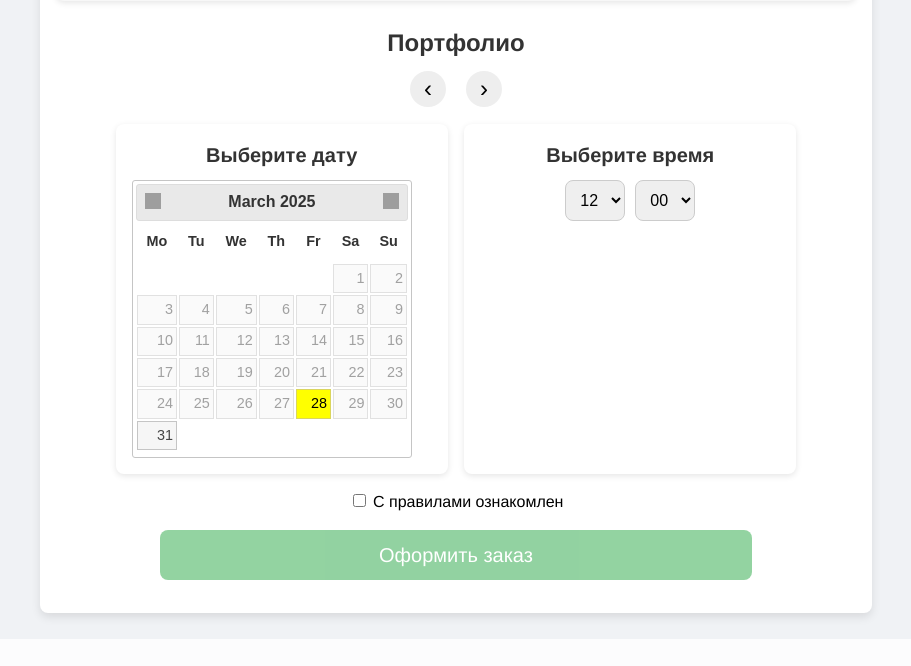
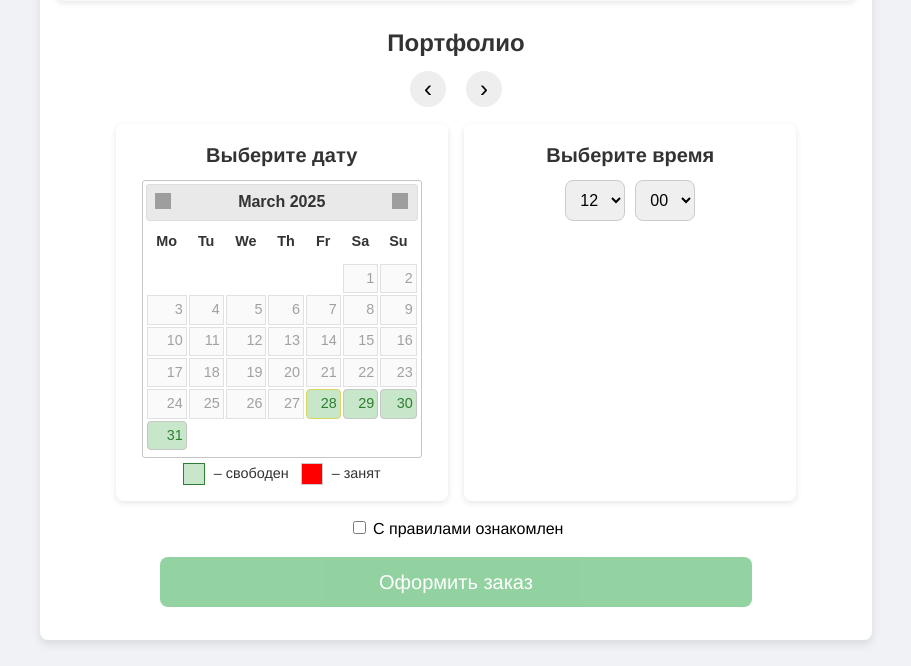
Before and after one commit to DaniyarS1703/Telegram-Fotograf2, a Flask app: template templates/profile.html in a window 1280 px wide. Shown: the part 369-1035 px from the top of the page, without its empty margins (184-1095 px from the left). Before the commit the page ends 994 px from the top, so only its background shows below. Run offline with Flask 3, Linux system fonts and the light colour scheme; the template is opened without the code that fills it, so the values that code supplies are empty; some libraries are stand-ins or nearby versions; grey boxes are pictures that could not be loaded.

Commit message:
Ваше сообщение коммита

```diff
--- a/templates/profile.html
+++ b/templates/profile.html
@@ -245,7 +245,35 @@
       margin-bottom: var(--small-padding);
       font-size: 1rem;
     }
+    /* Легенда календаря */
+    .datepicker-legend {
+      text-align: center;
+      margin-top: 5px;
+      font-size: 0.9em;
+      color: #333;
+    }
 
+#datepicker-view {
+  display: inline-block;
+  margin: 0 auto;
+}
+    .legend-box {
+      display: inline-block;
+      width: 20px;
+      height: 20px;
+      background-color: red;
+      margin-right: 5px;
+      vertical-align: middle;
+      border: 1px solid #ccc;
+    }
+.legend-box.free {
+  background-color: #c8e6c9 !important;
+  border: 1px solid #2e7d32; /* для небольшого контраста, можно настроить */
+}
+
+.legend-box.busy {
+  background-color: red;
+}
     /* Модальное окно (Календарь) */
     .modal-overlay {
       position: fixed;
@@ -304,7 +332,6 @@
       transition: background-color 0.3s ease;
     }
     .modal-open-btn:hover { background-color: #e0a800; }
-
     /* Модальное окно (Изображения) */
     #image-modal-wrapper {
       position: fixed;
@@ -357,10 +384,20 @@
       background-color: red !important;
       color: white !important;
     }
+
+.available a {
+  background-color: #c8e6c9 !important;
+  color: #2e7d32 !important;
+  border-radius: 4px;
+}
+
     .ui-datepicker .ui-state-disabled { opacity: 0.5; }
     .today-date a {
-      background-color: yellow !important;
-      color: black !important;
+  font-weight: bold;
+  background-color: inherit !important;
+  color: inherit !important;
+  border: 3px solid #000; /* Жирная черная окантовка */
+  border-radius: 4px;     /* Немного округляем углы, по желанию */
 }
 
     /* Адаптивность для Telegram Web App */
@@ -433,7 +470,6 @@
     <p>client.telegram_id: {{ client.telegram_id if client else 'Нет client' }}</p>
     <p>photographer.telegram_id: {{ photographer.telegram_id }}</p>
 
-
     <!-- Кнопка редактирования профиля (показывается только для владельца) -->
     {% if client and client.telegram_id == photographer.telegram_id %}
       <a href="{{ url_for('edit_profile', id=photographer.id) }}" class="edit-btn">Редактировать профиль</a>
@@ -464,6 +500,10 @@
   <div class="date-selector">
     <h3>Выберите дату</h3>
     <div id="datepicker-view"></div>
+    <div class="datepicker-legend">
+      <span class="legend-box free"></span> – свободен&nbsp;&nbsp;
+      <span class="legend-box busy"></span> – занят
+    </div>
     {% if client and client.telegram_id == photographer.telegram_id %}
       <button id="open-modal" class="modal-open-btn">Редактировать календарь</button>
     {% endif %}
@@ -523,13 +563,19 @@
     let today = new Date();
     today.setHours(0,0,0,0);
     if (date < today) return [false, "ui-state-disabled", "Прошедшая дата"];
-        if (date.getTime() === today.getTime()) return [true, "today-date", "Сегодня"];
     let d = $.datepicker.formatDate("dd-mm-yy", date);
+    if (date.getTime() === today.getTime()) {
+      if (unavailableDates.indexOf(d) !== -1) {
+        return [true, "busy-date", "Недоступно"];
+      } else {
+        return [true, "available", "Сегодня"];
+      }
+    }
     if (unavailableDates.indexOf(d) !== -1) return [true, "busy-date", "Недоступно"];
-        let day = date.getDay();
-        return (day === 0 || day === 6) ? [false, "unavailable", "Фотограф недоступен"] : [true, "available", "Доступно"];
+    return [true, "available", "Доступно"];
   }
 });
+
 
     /* Инициализация спиннеров времени */
     $(function() {
```
Lines whose indentation alone changed are shown as unchanged.
